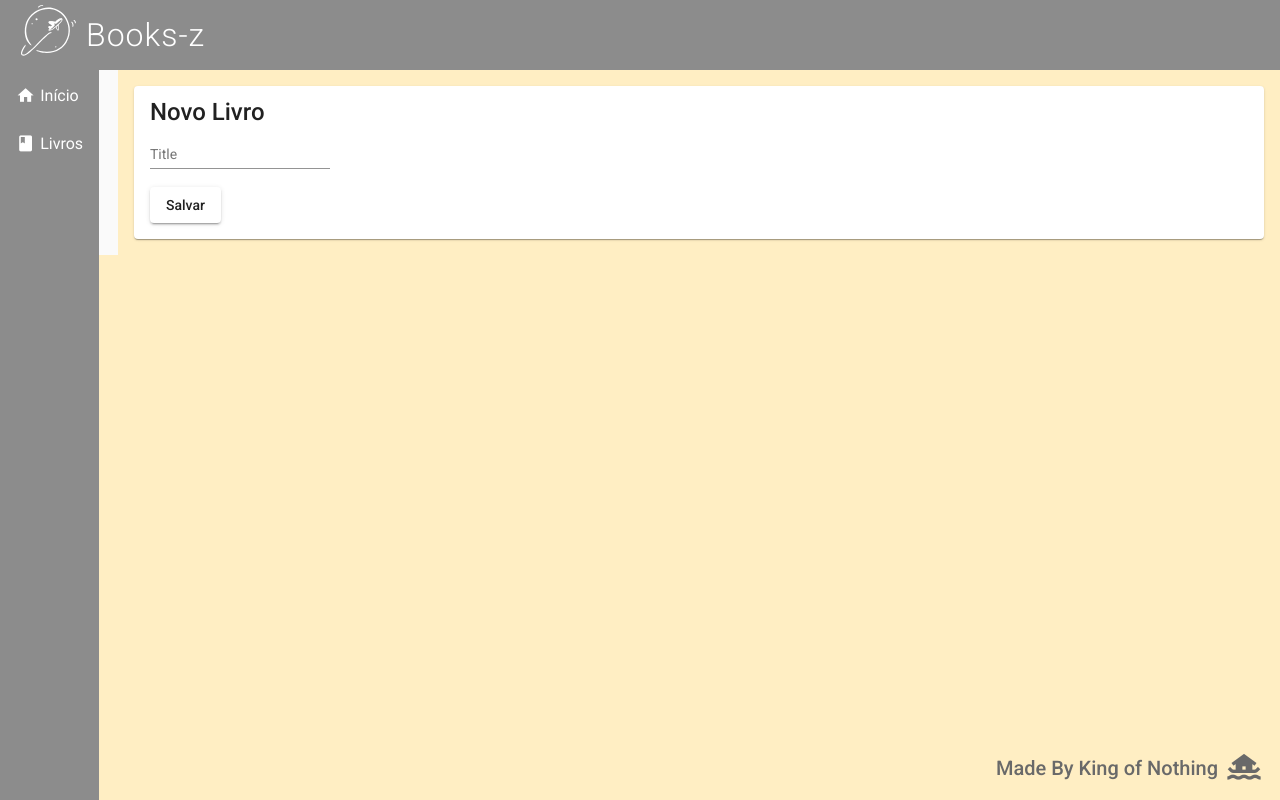
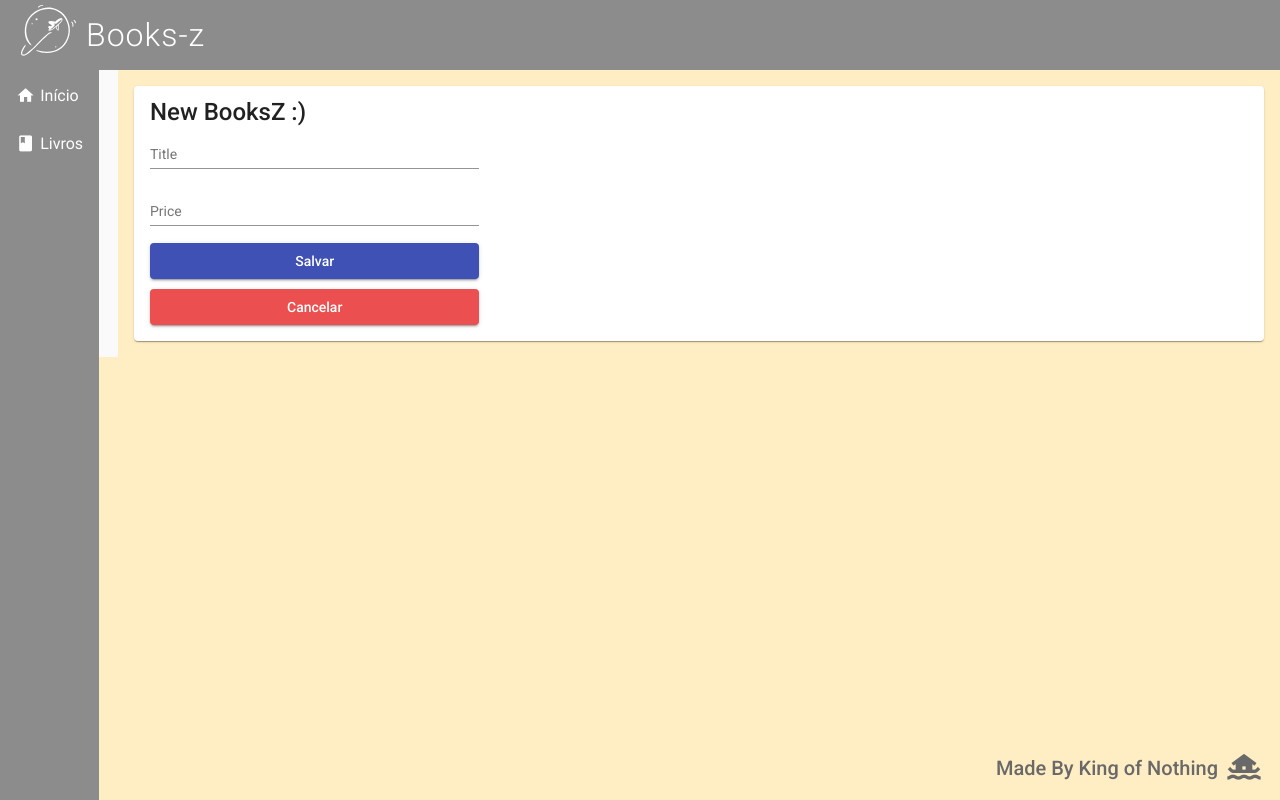
Before and after one commit to LuanCalais/Project-booksZ, an Angular app in the folder frontend/: page /books/create in a window 1280 px wide. Built offline with nearby package versions, Linux system fonts and the light colour scheme.

Commit message:
create funcioanndo

```diff
--- a/frontend/src/app/components/books/books-create/books-create.component.css
+++ b/frontend/src/app/components/books/books-create/books-create.component.css
@@ -0,0 +1,15 @@
+mat-form-field{
+    display: block;
+    width: 30%;
+}
+
+mat-card button{
+    display: block;
+    width: 30%;
+}
+
+mat-card .btn-danger{
+    margin-top: 10px;
+    color: #fff;
+    background-color: rgb(235, 79, 79);
+}
--- a/frontend/src/app/components/books/books-create/books-create.component.html
+++ b/frontend/src/app/components/books/books-create/books-create.component.html
@@ -1,14 +1,24 @@
 <mat-card>
-    <mat-card-title>Novo Livro</mat-card-title>
+    <mat-card-title>New BooksZ :)</mat-card-title>
 
     <form>
         <mat-form-field>
             <input matInput placeholder="Title" [(ngModel)]="book.name" name="nome">
         </mat-form-field>
+
+        <mat-form-field>
+            <input matInput placeholder="Price" [(ngModel)]="book.price" name="price">
+        </mat-form-field>
+
     </form>
 
-    <button mat-raised-button (click)="createBook()" color="secondary">
+    <button mat-raised-button (click)="createBook(book)" color="primary">
         Salvar
     </button>
 
+    <button mat-raised-button (click)="cancelProduct()" class="btn-danger">
+        Cancelar
+    </button>
+
+
 </mat-card>
--- a/frontend/src/app/components/books/books-create/books-create.component.ts
+++ b/frontend/src/app/components/books/books-create/books-create.component.ts
@@ -21,8 +21,16 @@ export class BooksCreateComponent implements OnInit {
   ngOnInit(): void {
   }
 
-  createBook(): void {
-    alert('A');
+  createBook(book: Books): void {
+    this.booksService.create(this.book).subscribe(() => {
+      console.log('Produto Criado')
+      this.router.navigate(["books"]);
+    })
+  }
+
+  cancelProduct():void{
+    // Navega para crud books
+    this.router.navigate(["books"]);
   }
 
 }
--- a/frontend/src/app/components/books/books.service.ts
+++ b/frontend/src/app/components/books/books.service.ts
@@ -19,4 +19,11 @@ export class BooksService {
     return this.http.get<Books[]>(this.baseUrl);
   }
 
+  // Método da service que irá fazer o Create no backend
+  create(books: Books): Observable<Books>{
+    return this.http.post<Books>(this.baseUrl, books).pipe(
+      map(obj => obj)
+    );
+  }
+
 }
```
Also changed, not shown: 1 other file (tests, documents, lock files or other folders).
